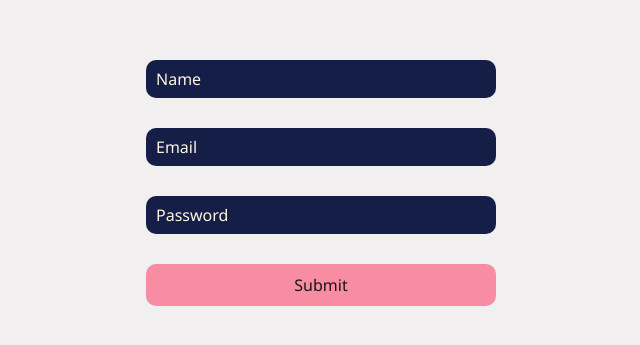
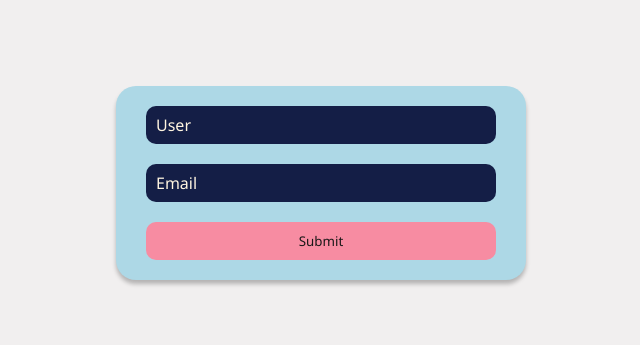
Before and after one commit to 99jack99/Veelidate-modern-form, a Vue app: page / in a window 1280 px wide. Shown: the part 217-562 px from the top of the page, without its empty margins (319-959 px from the left). Built offline with nearby package versions, Linux system fonts and the light colour scheme.

Commit message:
(feat): changed dependecy due to issue with styles

```diff
--- a/src/App.vue
+++ b/src/App.vue
@@ -1,7 +1,20 @@
-<script setup lang="ts"></script>
+<script setup lang="ts">
+import axios from "axios";
+import { ref } from "vue";
+let data = ref();
+
+const llamada = () => {
+  axios
+    .get("http://www.boredapi.com/api/activity/")
+    .then((res) => console.log(res.data))
+    .catch((res) => console.log(res));
+};
+
+llamada();
+</script>
 
 <template>
-  <form action="">
+  <form action="" class="card">
     <div class="input-box">
       <input type="text" id="name" placeholder=" " />
       <label for="name">Name</label>
@@ -19,20 +32,26 @@
       <div class="button">Submit</div>
     </div>
   </form>
+
+  <div></div>
 </template>
 
 <style scoped>
+.card {
+  background-color: lightblue;
+  padding: 10px 30px;
+  border-radius: 20px;
+  box-shadow: 0px 4px 4px rgba(0, 0, 0, 0.25);
+}
 .input-box {
   display: flex;
   flex-direction: column;
   position: relative;
   margin-block: 30px;
-  /* background-color: lightcoral; */
 }
 
 .button {
   width: 350px;
-  /* padding: 8px 0; */
   background-color: #f78ca2;
   border-radius: 10px;
   padding: 10px 20px;
@@ -44,9 +63,7 @@
 
 input {
   width: 350px;
-  /*   padding: 8px 0; */
   border: none;
-  /* border-bottom: 2px solid #141e46; */
   background-color: #141e46;
   transition: 0.5s;
   border-radius: 10px;
@@ -56,9 +73,6 @@ input {
 
 .input-box input:focus {
   outline: none;
-  /* border-color: lightseagreen; */
-  /*  box-shadow: 0 1px 0 0 lightseagreen; */
-  /* border: 2px solid #141e46; */
   border-radius: 10px;
   padding: 10px 20px;
 }
@@ -71,7 +85,6 @@ label {
   transition: 0.5s;
   color: #fff5e0;
   margin-left: 10px;
-  /*  background-color: #fff5e0; */
 }
 
 input:focus + label,
--- /dev/null
+++ b/src/App2.vue
@@ -0,0 +1,146 @@
+<script setup lang="ts">
+import { useVuelidate } from "@vuelidate/core";
+import { required, email } from "@vuelidate/validators";
+import { reactive } from "vue";
+
+let user_data = reactive({
+  user: "",
+  email: "",
+});
+
+let user_validations = {
+  user: { required },
+  email: { required, email },
+};
+
+const v$ = useVuelidate(user_validations, user_data);
+
+const submit = () => {
+  const result = v$.value.$validate();
+
+  console.log(result);
+};
+</script>
+
+<template>
+  <!-- form -->
+  <div class="card">
+    <!-- input -->
+    <div class="boxy">
+      <div class="input-box">
+        <input
+          v-model="user_data.user"
+          type="text"
+          id="email"
+          placeholder=" "
+        />
+        <label for="email">User</label>
+      </div>
+      <div class="errorbox" v-for="error in v$.user.$errors" :key="error.$uid">
+        {{ error.$message }}
+      </div>
+    </div>
+    <!-- input -->
+    <div class="boxy">
+      <div class="input-box">
+        <input
+          v-model="user_data.email"
+          type="text"
+          id="email"
+          placeholder=" "
+        />
+        <label for="email">Email</label>
+      </div>
+      <div class="errorbox" v-for="error in v$.email.$errors" :key="error.$uid">
+        {{ error.$message }}
+      </div>
+    </div>
+
+    <!--  buttons -->
+    <div class="input-box">
+      <button @click="submit()" class="button">Submit</button>
+    </div>
+  </div>
+</template>
+
+<style scoped>
+.boxy {
+  display: flex;
+  flex-direction: column;
+  align-items: stretch;
+  justify-content: center;
+}
+.errorbox {
+  background-color: red;
+  padding: 10px 10px;
+  border-radius: 10px;
+  margin-block: 5px 10px;
+  width: 350px;
+}
+.card {
+  background-color: lightblue;
+  padding: 10px 30px;
+  border-radius: 20px;
+  box-shadow: 0px 4px 4px rgba(0, 0, 0, 0.25);
+}
+.input-box {
+  display: flex;
+  flex-direction: column;
+  position: relative;
+  margin-block: 10px;
+}
+
+.button {
+  width: 350px;
+  background-color: #f78ca2;
+  border-radius: 10px;
+  padding: 10px 20px;
+  color: #191717;
+  display: flex;
+  justify-content: center;
+  align-items: center;
+  border: none;
+}
+
+/* .testi {
+  width: 350px;
+  border: none;
+  background-color: #141e46;
+  transition: 0.5s;
+  border-radius: 10px;
+  padding: 10px 20px;
+  color: #fff5e0;
+} */
+
+input {
+  width: 350px;
+  border: none;
+  background-color: #141e46;
+  transition: 0.5s;
+  border-radius: 10px;
+  padding: 10px 20px;
+  color: #fff5e0;
+}
+
+.input-box input:focus {
+  outline: none;
+  border-radius: 10px;
+  padding: 10px 20px;
+}
+
+label {
+  position: absolute;
+  height: 100%;
+  display: flex;
+  align-items: center;
+  transition: 0.5s;
+  color: #fff5e0;
+  margin-left: 10px;
+}
+
+input:focus + label,
+input:not(:placeholder-shown) + label {
+  transform: translateY(-30px);
+  color: #141e46;
+}
+</style>
--- a/src/main.ts
+++ b/src/main.ts
@@ -1,5 +1,5 @@
 import { createApp } from 'vue'
 import './style.css'
-import App from './App.vue'
+import App from './App2.vue'
 
 createApp(App).mount('#app')
```
Also changed, not shown: package.json (+6 -1 lines), 1 other file (tests, documents, lock files or other folders).
